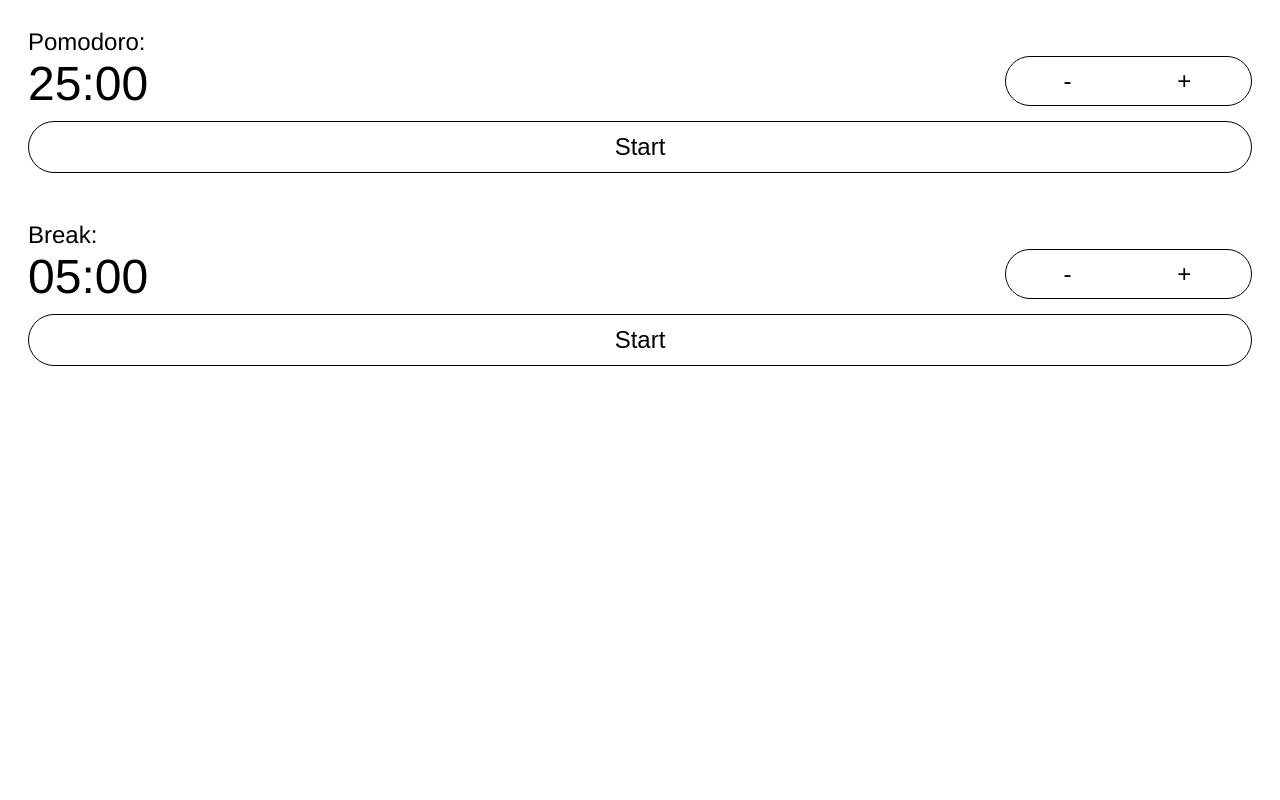
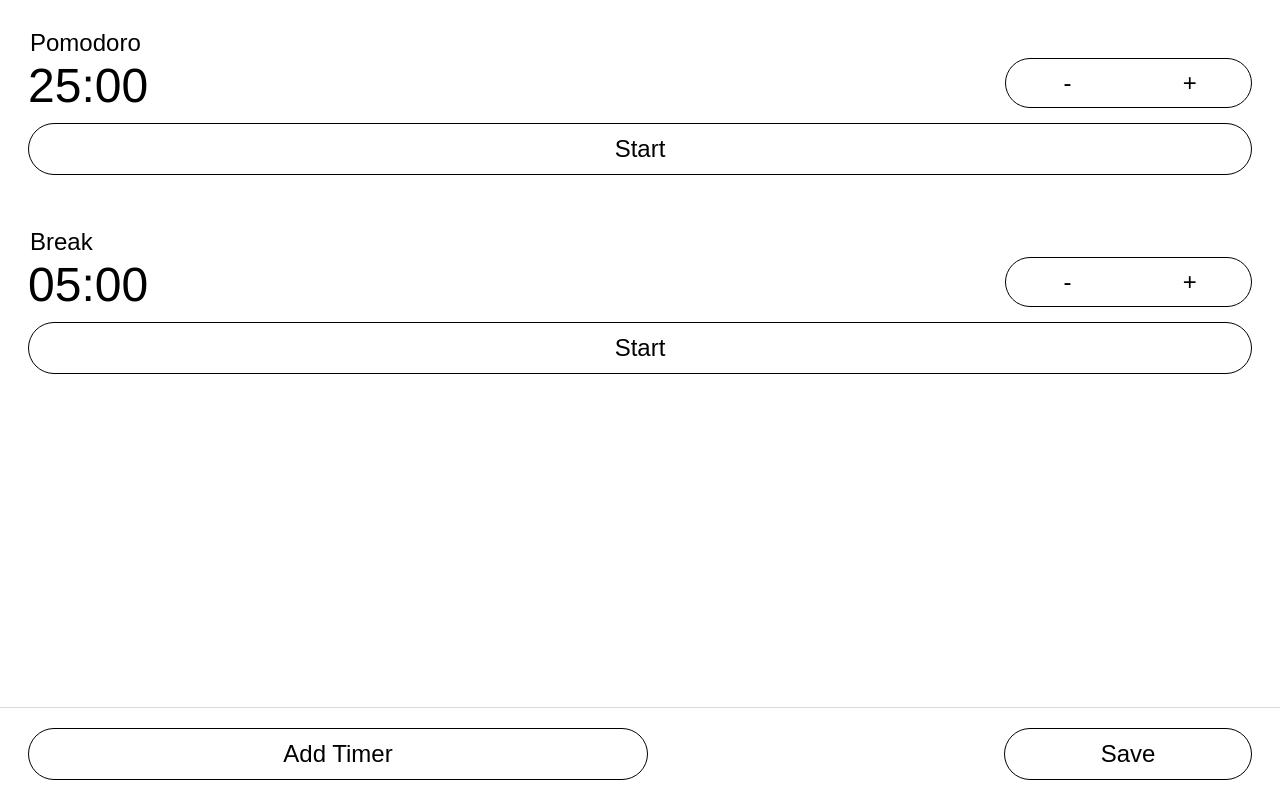
Before and after one commit to nicolaspasqualis/pomkin, a plain HTML site: page index.html in a window 1280 px wide. Drawn offline with Linux system fonts and the light colour scheme.

Commit message:
style and timers logic

```diff
--- a/index.html
+++ b/index.html
@@ -1,5 +1,6 @@
 <!DOCTYPE html>
 <html lang="en">
+
 <head>
     <style>
         body {
@@ -8,7 +9,6 @@
             background-color: white;
             color: black;
             padding: 20px;
-        /*transition: background-color 0.5s, color 0.5s; /* Added transition for smooth color change */
         }
 
         br {
@@ -16,7 +16,7 @@
         }
 
         .timer-section {
-            margin-bottom: 20px;
+            margin-bottom: 52px;
         }
 
         .pill {
@@ -30,6 +30,18 @@
             width: 100%;
         }
 
+        .w-100 {
+            width: 100%;
+        }
+
+        .w-80 {
+            width: 80%;
+        }
+
+        .w-20 {
+            width: 20%;
+        }
+
         button {
             margin-left: 0px;
             font-size: 24px;
@@ -37,7 +49,7 @@
             background-color: transparent;
         }
 
-        .float-right{
+        .float-right {
             float: right;
         }
 
@@ -53,46 +65,76 @@
             margin: 0;
         }
 
+        .timer-label-input {
+            font-size: 24px;
+            border: none;
+            background: none;
+            width: 80%;
+            outline: none;
+        }
+
         .time-minus-button {
             width: 50%;
         }
 
         .time-plus-button {
-            width: 40%;
+            width: 50%;
         }
 
         .margin-bottom {
             margin-bottom: 10px;
         }
 
+        .margin {
+            margin: 8px;
+        }
+
+        .padding {
+            padding: 20px;
+        }
+
+
+        .bottom-bar {
+            margin: 8px;
+            padding: 20px;
+            position: fixed;
+            bottom: 0;
+            left: 0;
+            width: 100%;
+            box-sizing: border-box;
+            z-index: 1000;
+        }
+
+        .button-bar {
+            position: fixed;
+            bottom: 0;
+            left: 0;
+            width: 100%;
+            padding: 20px 20px;
+            border-top: 1px solid #dadada;
+            box-sizing: border-box;
+            z-index: 1000;
+        }
+
+        .button-bar button {
+            margin: 0 8px;
+        }
+
+        .add-button {
+            width: 50%;
+        }
+
     </style>
 </head>
+
 <body>
-    <div class="timer-section" id="pomodoro-section">
-        <p class="timer-label">Pomodoro:</p>
-        <div class="margin-bottom">
-            <span id="pomodoro" class="text-big">25:00</span>
-            <div class="pill float-right" >
-                <button class="time-minus-button" onclick="adjustTime('pomodoro', -1)" id="pomodoro-minus">-</button>
-                <button class="time-plus-button" onclick="adjustTime('pomodoro', 1)" id="pomodoro-plus">+</button>
-            </div>
-        </div>
-        <button class="pill full-width" onclick="toggleTimer('pomodoro')" id="pomodoro-start-stop">Start</button>
+    <div id="timers"></div>
 
-    </div>
-
-    <br/>
-    <div class="timer-section" id="break-section">
-        <p class="timer-label">Break:</p>
-        <div  class="margin-bottom">
-            <span id="break"  class="text-big">05:00</span>
-            <div class="pill float-right" >
-                <button class="time-minus-button" onclick="adjustTime('break', -1)" id="break-minus">-</button>
-                <button class="time-plus-button" onclick="adjustTime('break', 1)" id="break-plus">+</button>
-            </div>
-        </div>
-        <button class="pill full-width" onclick="toggleTimer('break')" id="break-start-stop">Start</button>
+    <div class="button-bar">
+        <button class="pill add-button" onclick="addNewTimer()" id="add-button">Add Timer</button>
+        <button class="pill float-right" onclick="addNewTimer()" id="save-button">Save</button>
     </div>
     <script src="script.js"></script>
 </body>
+
 </html>
--- a/script.js
+++ b/script.js
@@ -1,25 +1,31 @@
-var timers = {
-    'pomodoro': 25 * 60,
-    'break': 5 * 60
-};
+var timers = {}
+var currentTimerId = 0;
 
 var activeTimerId = null;
 var isTimerRunning = false;
 var startTime;
 
+var getId = function () {
+    var id = 0;
+    return function () {
+        id++;
+        return id;
+    }
+}();
+
 function adjustTime(timerId, adjustment) {
     if (isTimerRunning) return;
 
-    timers[timerId] += adjustment * 60;
-    if(timers[timerId] < 0) timers[timerId] = 0;
+    timers[timerId].duration += adjustment * 60;
+    if(timers[timerId].duration < 0) timers[timerId].duration = 0;
 
     updateDisplay(timerId);
 }
 
 function updateDisplay(timerId) {
-    var minutes = Math.floor(timers[timerId] / 60);
-    var seconds = timers[timerId] % 60;
-    document.getElementById(timerId).innerText = (minutes < 10 ? "0" : "") + minutes + ":" + (seconds < 10 ? "0" : "") + seconds;
+    var minutes = Math.floor(timers[timerId].duration / 60);
+    var seconds = timers[timerId].duration % 60;
+    document.getElementById(timerId + '-display').innerText = (minutes < 10 ? "0" : "") + minutes + ":" + (seconds < 10 ? "0" : "") + seconds;
 }
 
 function toggleTimer(timerId) {
@@ -40,8 +46,8 @@ function startTimer(timerId) {
 
     activeTimerId = setInterval(function() {
         var elapsedSeconds = Math.floor((new Date() - startTime) / 1000);
-        var remainingTime = timers[timerId] - elapsedSeconds;
-        document.getElementById(timerId).innerText = formatTime(remainingTime);
+        var remainingTime = timers[timerId].duration - elapsedSeconds;
+        document.getElementById(timerId + '-display').innerText = formatTime(remainingTime);
 
         if (remainingTime <= 0) {
             clearInterval(activeTimerId);
@@ -73,7 +79,7 @@ function formatTime(seconds) {
 
 function flickerScreen(callback) {
     var flickerCount = 0;
-    var maxFlicker = 3;  // Number of flickers
+    var maxFlicker = 3;
 
     function performFlicker() {
         document.body.style.backgroundColor = flickerCount % 2 === 0 ? 'black' : 'white';
@@ -91,6 +97,41 @@ function flickerScreen(callback) {
     performFlicker();
 }
 
-// Initialize display
-updateDisplay('pomodoro');
-updateDisplay('break');
+function saveLabel(timerId) {
+    timers[timerId].label = document.getElementById(timerId + '-label-input').value;
+}
+
+
+function addNewTimer(label, duration) {
+    var timerId = getId();
+    var defaultTime = 25 * 60;
+
+    var timerData = {
+        label: label || 'Timer ' + timerId,
+        duration: duration || defaultTime,
+    }
+
+
+    timers[timerId] = timerData;
+
+    var timerHTML = (
+        '<div class="timer-section" id="' + timerId + '">' +
+            '<input type="text" class="timer-label-input" ' +
+                'id="' + timerId + '-label-input' + '" value="' + timerData.label +
+                '" onchange="saveLabel(\'' + timerId + '\')" />' +
+            '<div class="margin-bottom">' +
+                '<span id="' + timerId + '-display' + '" class="text-big">' + formatTime(timerData.duration)+ '</span>' +
+                '<div class="pill float-right">' +
+                    '<button class="time-minus-button" onclick="adjustTime(\'' + timerId + '\', -1)" id="' + timerId + '-minus' + '">-</button>' +
+                    '<button class="time-plus-button" onclick="adjustTime(\'' + timerId + '\', 1)" id="' + timerId + '-plus' + '">+</button>' +
+                '</div>' +
+            '</div>' +
+            '<button id="' + timerId + '-start-stop' + '" class="pill full-width" onclick="toggleTimer(\'' + timerId + '\')" >Start</button>' +
+        '</div>'
+    );
+
+    document.getElementById('timers').insertAdjacentHTML('beforeend', timerHTML);
+}
+
+addNewTimer('Pomodoro', 25 * 60);
+addNewTimer('Break', 5 * 60);
```
Also changed, not shown: 1 other file. Lines whose indentation alone changed are shown as unchanged.
